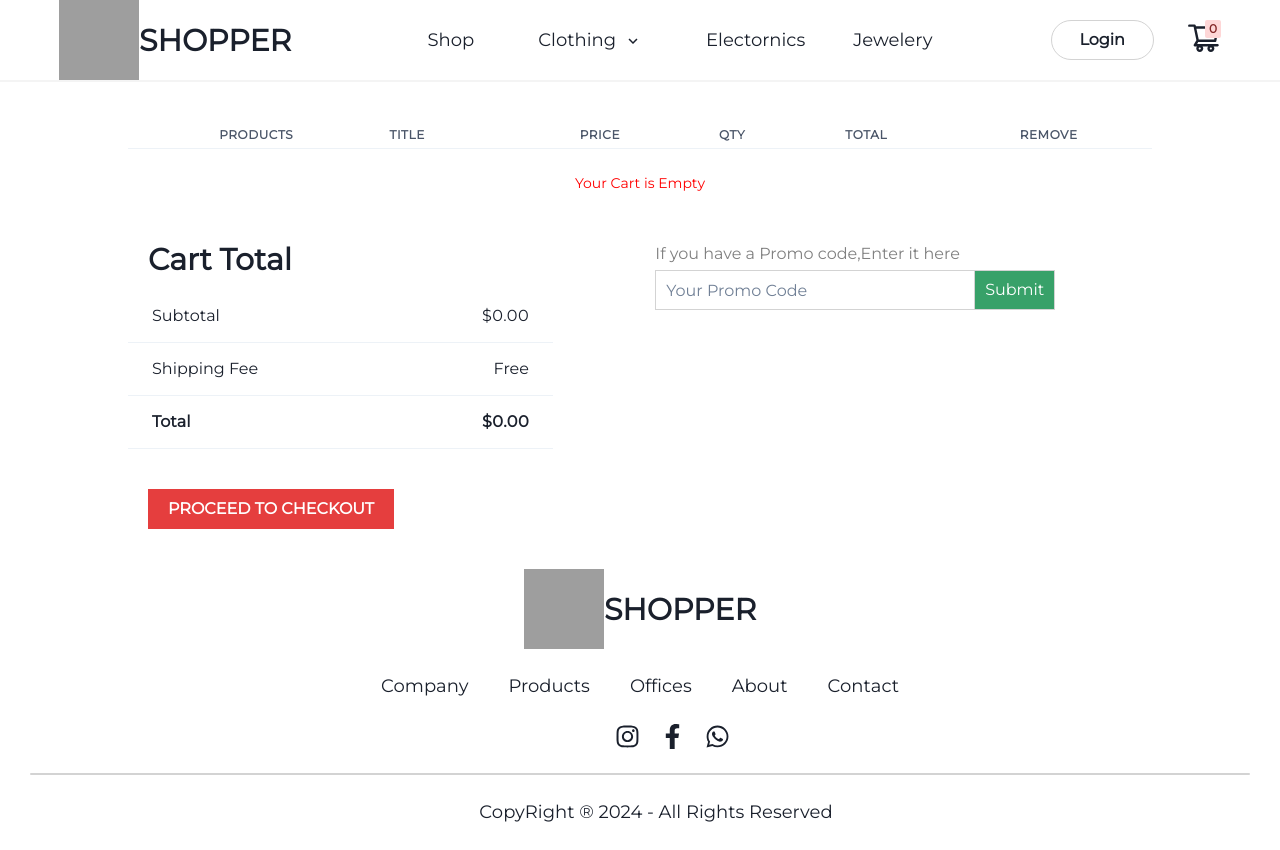
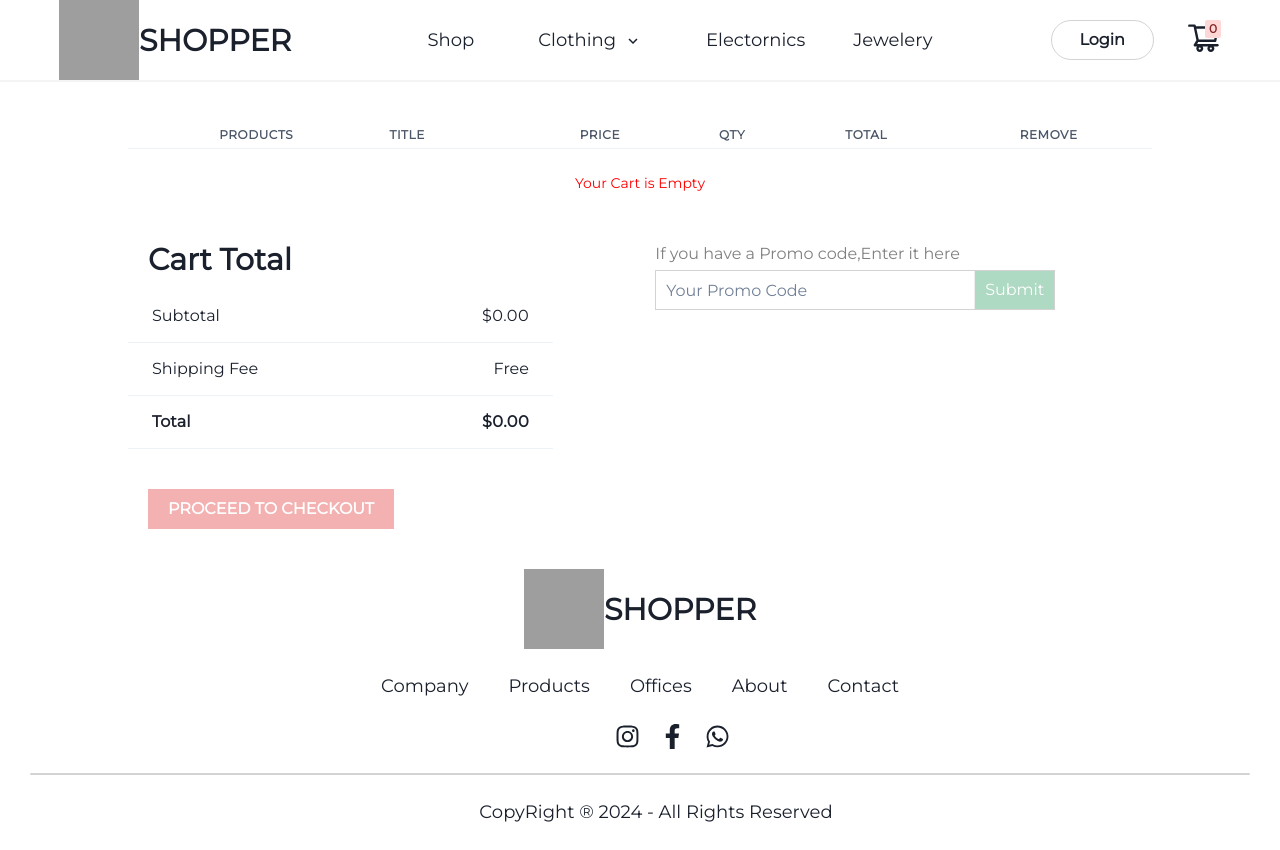
Before and after one commit to mahsannawaz1/React-Eccomerce, a React (Vite) app in the folder vite-project/: page /cart in a window 1280 px wide. Built offline with nearby package versions, Linux system fonts and the light colour scheme; grey boxes are pictures that could not be loaded.

Commit message:
Checkout button is disabled if Cart is Empty

```diff
--- a/vite-project/src/pages/Cart.tsx
+++ b/vite-project/src/pages/Cart.tsx
@@ -193,6 +193,7 @@ const Cart = () => {
               borderRadius={0}
               fontWeight={"400"}
               border={"1px solid lightgrey"}
+              isDisabled={cart.cartItems.length == 0}
             >
               Submit
             </Button>
@@ -208,6 +209,7 @@ const Cart = () => {
           textTransform={"uppercase"}
           borderRadius={0}
           padding={"15px 20px"}
+          isDisabled={cart.cartItems.length == 0}
         >
           Proceed To Checkout
         </Button>
```
